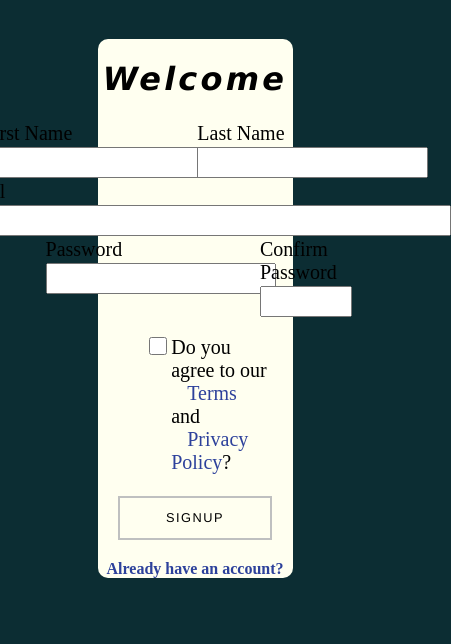
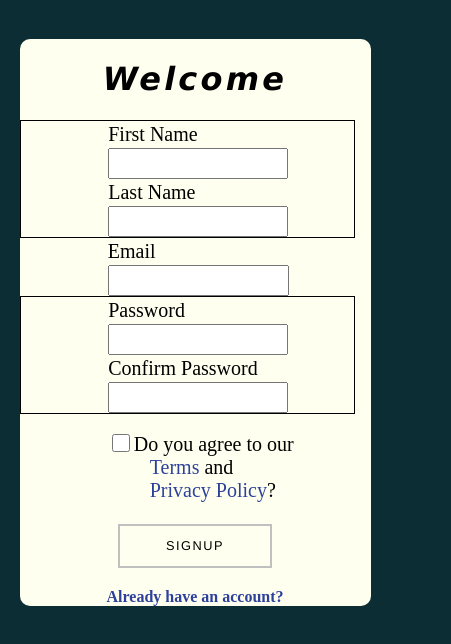
Before and after one commit to Faizan-ah/INVESCO, a React (Create React App) app in the folder client/: page /registration in a window 390 px wide. Shown: the top 644 px of the page, 451 px wide, since content can reach past the window. Built offline with nearby package versions, Linux system fonts and the light colour scheme.

Commit message:
added responsiveness to login and signup

```diff
--- a/client/src/Home.js
+++ b/client/src/Home.js
@@ -25,11 +25,15 @@ class Home extends React.Component{
         console.log('home',this.state.homescreen)
         var divStyle = {
             pointerEvents: this.state.homescreen ? 'all': 'none',
+            // width: this.state.homescreen ? '100%': '90%',
         }
         return(
-            <div className="home-main" >
+            <div>
+                <Header data = {this.checkSideBar.bind(this)}/>
 
-                <Header data = {this.checkSideBar.bind(this)}/>
+            <div className={this.state.homescreen ? "home-main":"home-blur"} >
+
+
 
                 <h2><span>Welcome to INVESCO!</span></h2>
                 <div className="options" style={divStyle}>
@@ -53,6 +57,7 @@ class Home extends React.Component{
                     </Link>
                 </div>
             </div>
+            </div>
         );
     }
 }
--- a/client/src/StyleSheets/Header.css
+++ b/client/src/StyleSheets/Header.css
@@ -1,3 +1,4 @@
+/* Header */
 .topbar {
     list-style-type: none;
     margin: 0;
@@ -34,7 +35,7 @@
     transition: all .3s ease-in-out;
     transform: scale(1.1);
   }
-
+/* sidebar */
   .menu-bars {
     background-color: black;
     margin-left: 2rem;
@@ -121,13 +122,14 @@
     background-color:royalblue;
   }
   */
+/* property header */
   .property-topbar{
     list-style-type: none;
     margin: 0;
     padding: 0;
     overflow: hidden;
     background-color: rgb(26, 19, 19);
-    position: fixed;
+    position: static;
     top: 0;
     width: 100%;
     height: 50px;
--- a/client/src/StyleSheets/Home.css
+++ b/client/src/StyleSheets/Home.css
@@ -7,16 +7,20 @@ body{
 
 
 }
-/* .home-blur{
-    -webkit-filter: blur(5px);
+.home-blur{
+    /* -webkit-filter: blur(5px);
     -moz-filter: blur(5px);
     -o-filter: blur(5px);
     -ms-filter: blur(5px);
     filter: blur(5px);
-    width: 100%;
-    height: 100%;
-    background-color: #ccc;
-} */
+    width: 86%;
+    transition: 850ms;
+    height: 100%; */
+    align-self: center;
+    margin-top:10%;
+    padding-bottom: 5%;
+
+}
 .home-main{
     /* background-color: azure; */
     background-color: #0c2d33;
@@ -83,7 +87,7 @@ h2{
 @media only screen and (max-width: 768px) {
     /* For mobile phones: */
     [class*="options-inside"] {
-      width: 100%;
+      width: 89%;
       margin-left: 0%;
     }
   }
--- a/client/src/StyleSheets/Signup.css
+++ b/client/src/StyleSheets/Signup.css
@@ -1,7 +1,7 @@
 body, .signup-main{
     background-color:  #0c2d33;
-    height: 100%;
-    width: 100%;
+    /* height: 100%;
+    width: 100%; */
     align-content: center;
   }
   h1{
@@ -21,18 +21,35 @@ body, .signup-main{
     font-family: 'Ralway';
     background-color: ivory;
     border-radius: 10px;
+    align-content: center;
   }
+  .signupDataRow1{
+
+      float: left;
+      height:100%;
+      width:100%;
+      border: 1px solid black;
+      padding-left: 25%;
+  }
+  .signupDataRow3{
+      float: left;
+      height:100%;
+      width:100%;
+      border: 1px solid black;
+      padding-left: 25%;
+  }
+/*
   .signupDataRow1,.signupDataRow2,.signupDataRow3{
       display: flex;
       flex-direction: row;
       justify-content:center;
-      height:100%;
-      width:80%;
+
       border-bottom-color: transparent;
       background-color: ivory;
       margin-left: 8%;
-  }
+  } */
   .signupDataRow1Col1,.signupDataRow1Col2,.signupDataRow2Col1,.signupDataRow2Col2,.signupDataRow3Col1,.signupDataRow3Col2{
+    float: left;
     display: flex;
     flex-direction: column;
 
@@ -40,11 +57,9 @@ body, .signup-main{
   .signupDataRow1Col2,.signupDataRow3Col2{
     margin-left: 8%;
   }
-  .signupDataRow3Col2{
-    width: 200px;
-  }
+
   .signupDataRow2Col2{
-    margin-left: 26px;
+    margin-left: 25%;
   }
 
   .signupForm label{
@@ -87,11 +102,15 @@ body, .signup-main{
   }
   .signupForm input{
       height: 25px;
-      width: 110%;
+      /* width: 110%; */
+      width:100%;
   }
 
   .signupDataRow2Col2 input{
-    width:485px;
+    width:239%;
+  }
+  .signupDataRow3Col2 input{
+    width:114%;
   }
 
   .button {
@@ -178,3 +197,60 @@ body, .signup-main{
     margin-left: 2px;
     width:200px;
 }
+@media only screen and (max-width: 1680px) {
+  /* For mobile phones: */
+  [class*="signupForm"] {
+    width: 90%;
+    margin-right: auto;
+    margin-left: auto;
+
+  }
+  [class*="signupDataRow1"] {
+    width: 70%;
+    float: none;
+    margin-left: 0%;
+  }
+  [class*="signupDataRow2"] {
+    width: 45.5%;
+    margin-left: 17.3%;
+  }
+  [class*="signupDataRow3"] {
+    width: 70%;
+    float: none;
+    margin-left: 0%;
+  }
+  [class*="signupDataRow2Col2 input"]{
+    width:100%;
+  }
+  .signupDataRow3Col2 input{
+    width:100%;
+  }
+}
+@media only screen and (max-width: 768px) {
+  /* For mobile phones: */
+  [class*="signupForm"] {
+    width: 90%;
+    margin-right: auto;
+    margin-left: auto;
+  }
+  [class*="signupDataRow1"] {
+    width: 70%;
+    float: none;
+    margin-left: 0%;
+  }
+  [class*="signupDataRow2"] {
+    width: 45.5%;
+    margin-left: 17.3%;
+  }
+  [class*="signupDataRow3"] {
+    width: 70%;
+    float: none;
+    margin-left: 0%;
+  }
+  [class*="signupDataRow2Col2 input"]{
+    width:100%;
+  }
+  .signupDataRow3Col2 input{
+    width:100%;
+  }
+}
```
Also changed, not shown: 1 other file (tests, documents, lock files or other folders).
